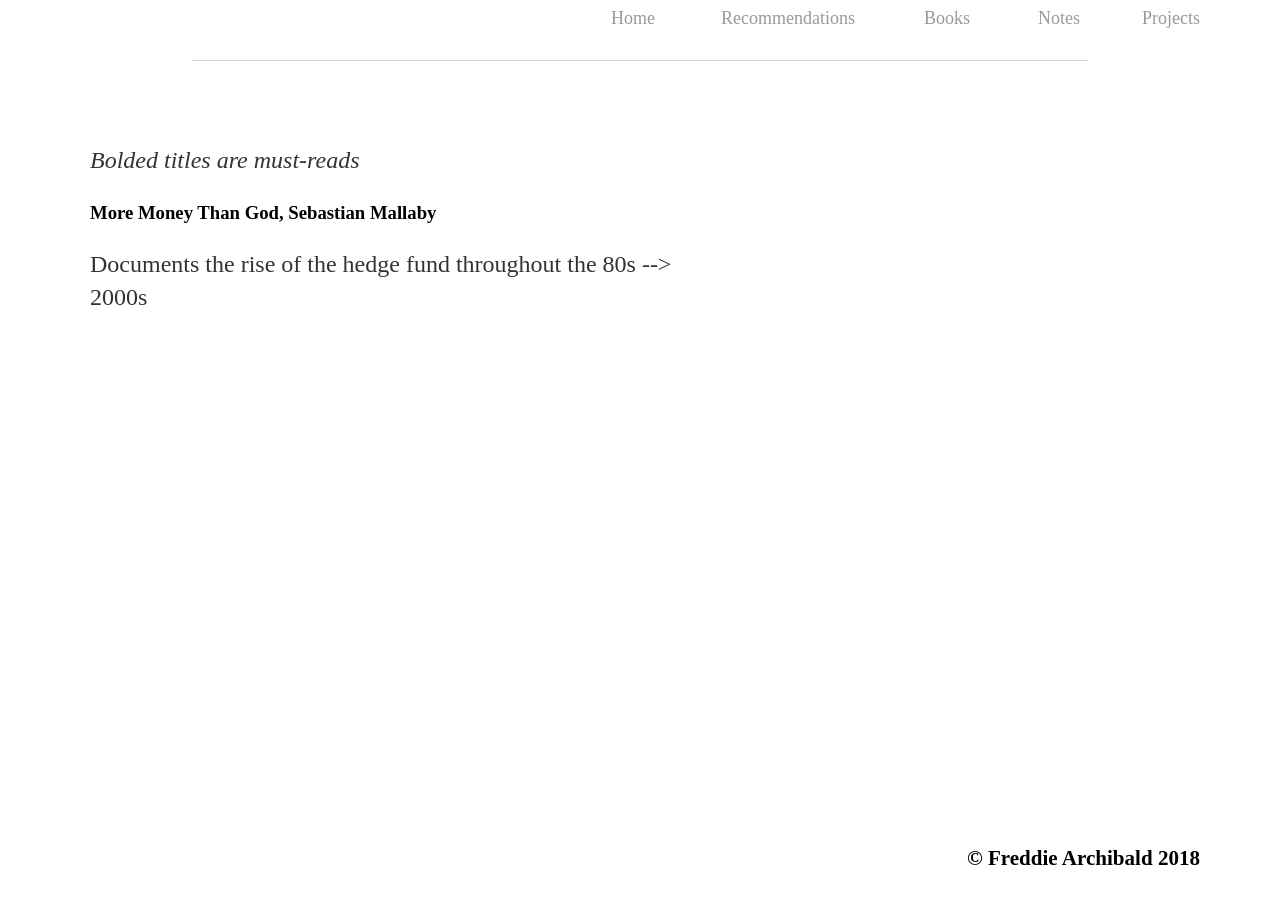
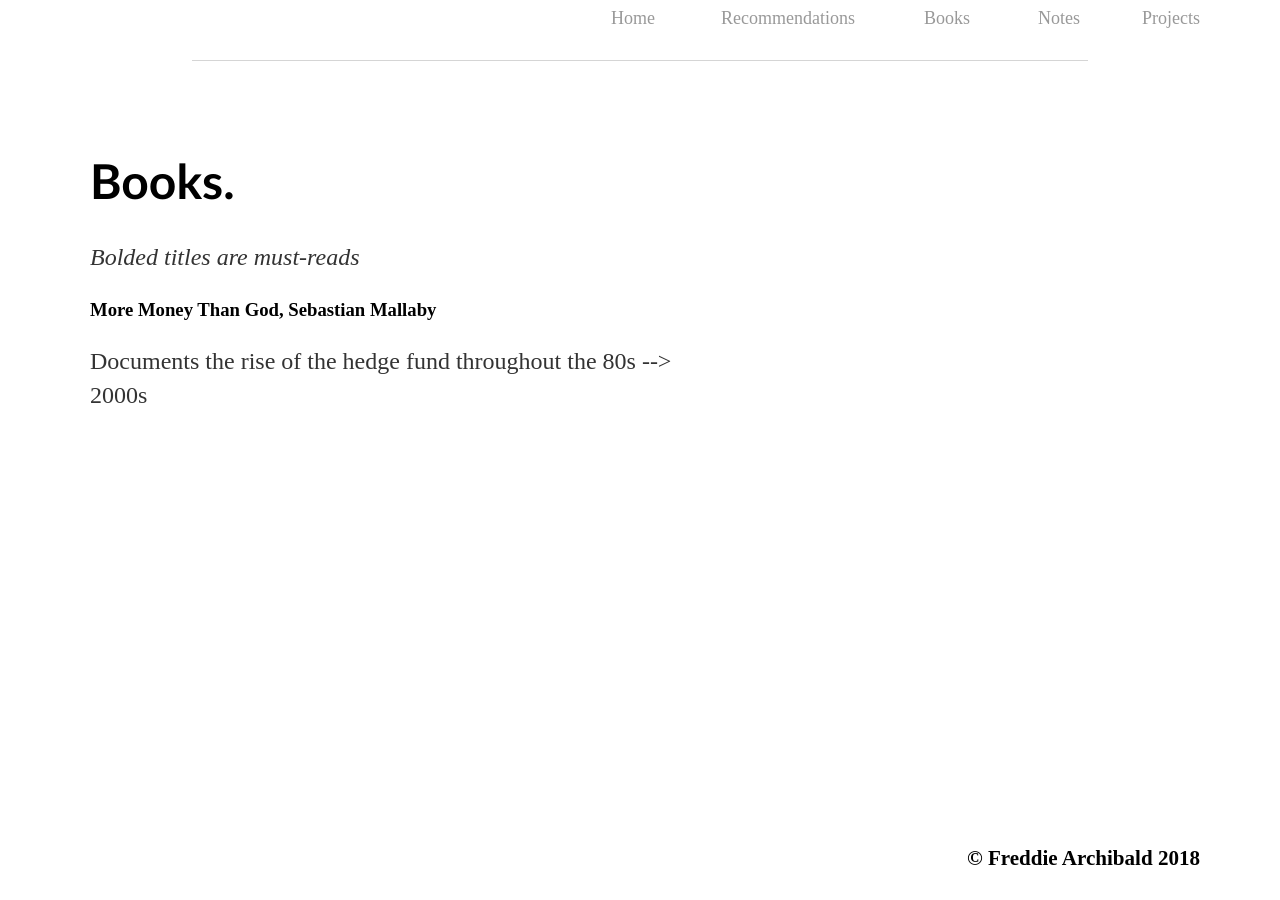
Before and after one commit to scryptive/personal, a Jekyll site: the page built from books/index.html, in a window 1280 px wide. Built offline with Jekyll 4.4.1, drawn with Linux system fonts in a browser that asks for light colours.

Commit message:
Update index.html

```diff
--- a/books/index.html
+++ b/books/index.html
@@ -17,6 +17,7 @@ title: Books
 </style>
 
 <div class="main">
+        <h1>Books.</h1>
 	<p><em>Bolded titles are must-reads</em></p>
 
 	<h3>More Money Than God, Sebastian Mallaby</h3>
```
